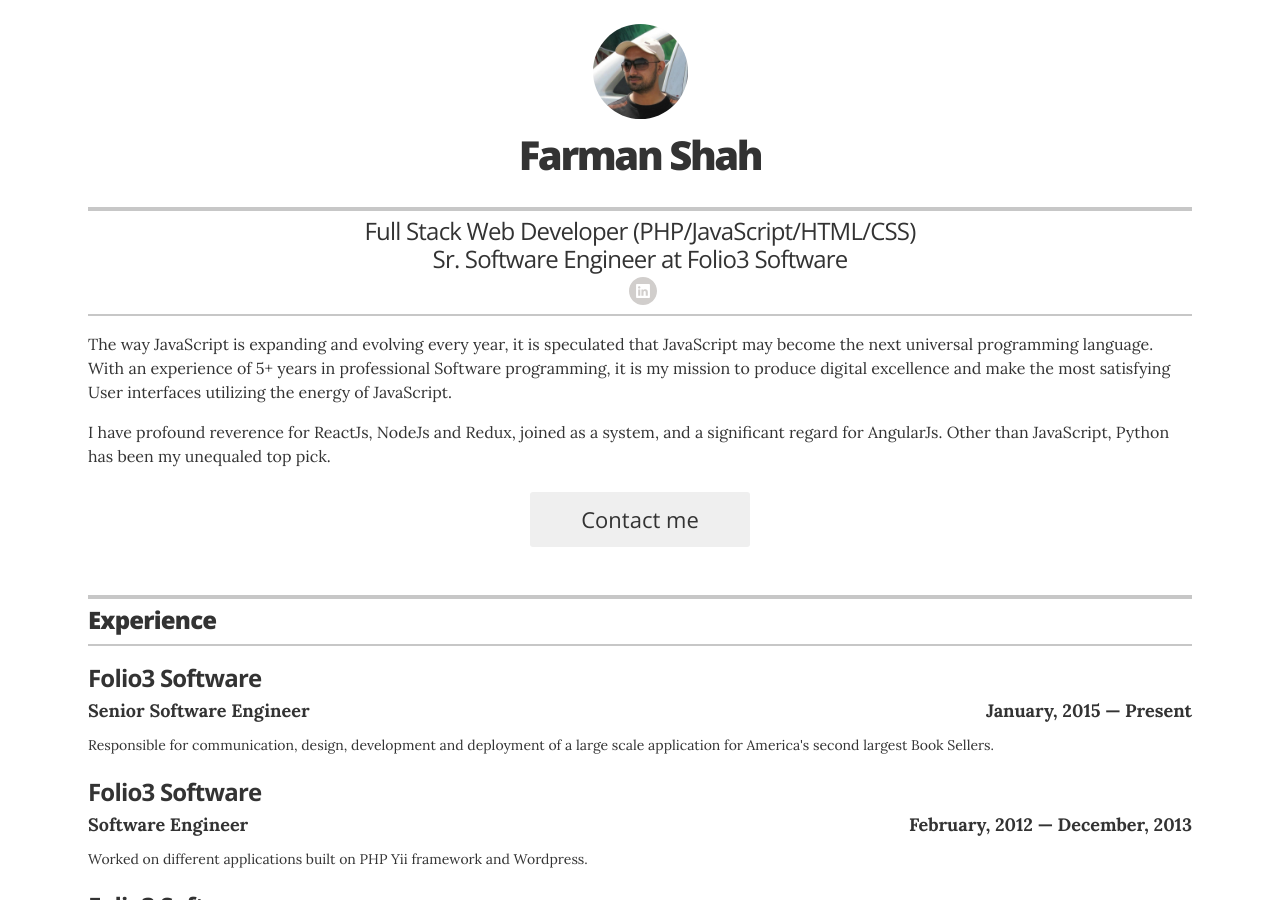
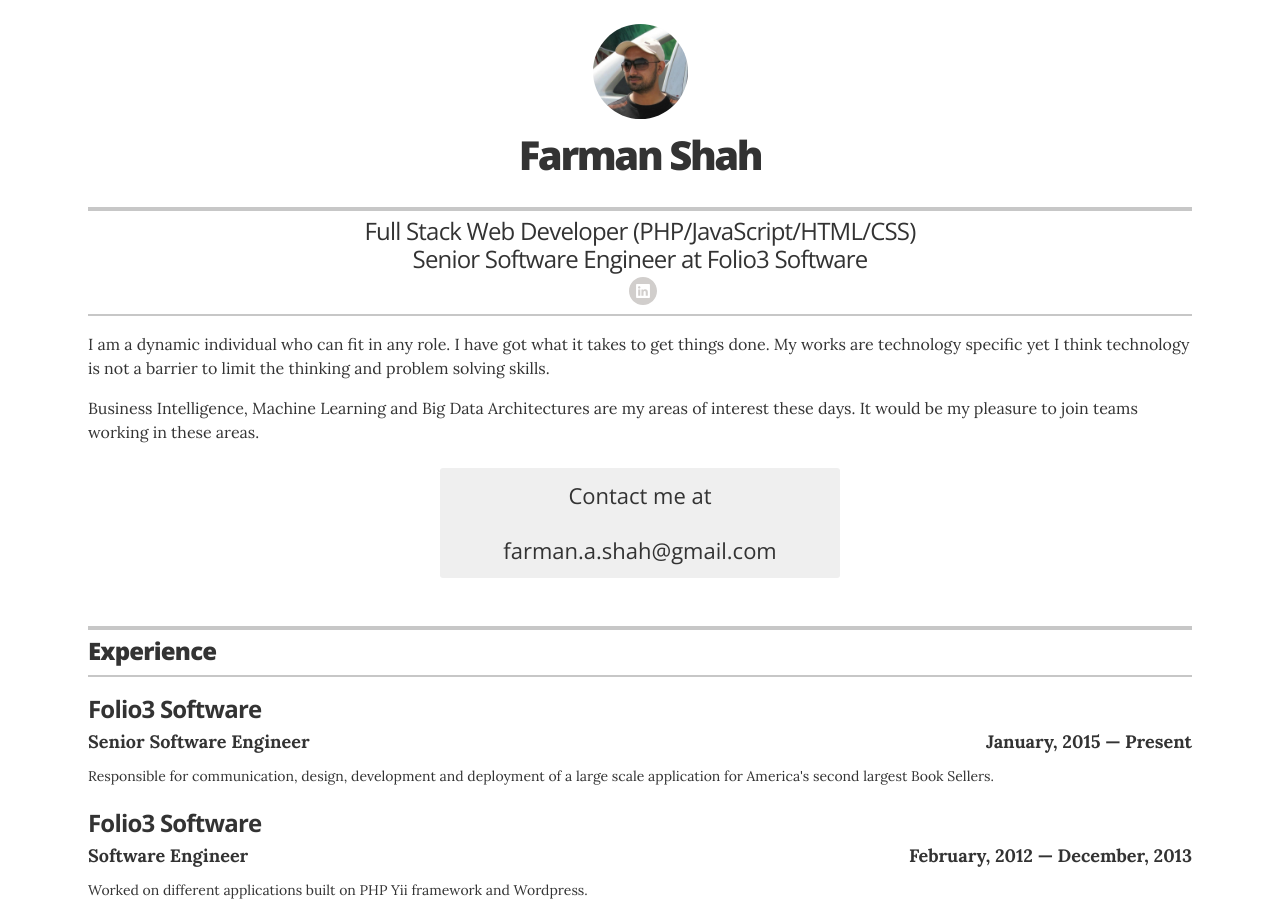
Before and after one commit to farman-a-shah/farman-a-shah.github.io, a Jekyll site: the page built from index.html, in a window 1280 px wide and 900 px high. Built offline with Jekyll 4.4.1, drawn with Linux system fonts in a browser that asks for light colours.

Commit message:
Updated about myself.

```diff
--- a/_config.yml
+++ b/_config.yml
@@ -18,21 +18,16 @@
     Full Stack Web Developer (PHP/JavaScript/HTML/CSS)
   </div>
   <div>
-    Sr. Software Engineer at Folio3 Software
+    Senior Software Engineer at Folio3 Software
   </div>
 resume_contact_email:           "farman.a.shah@gmail.com"
 resume_header_contact_info:     "farman.a.shah@gmail.com"
 resume_header_intro:            |
   <p>
-    The way JavaScript is expanding and evolving every year,
-    it is speculated that JavaScript may become the next universal programming language.
-    With an experience of 5+ years in professional Software programming,
-    it is my mission to produce digital excellence and make the most satisfying
-    User interfaces utilizing the energy of JavaScript.
+    I am a dynamic individual who can fit in any role. I have got what it takes to get things done. My works are technology specific yet I think technology is not a barrier to limit the thinking and problem solving skills.
   </p>
   <p>
-    I have profound reverence for ReactJs, NodeJs and Redux, joined as a system,
-    and a significant regard for AngularJs. Other than JavaScript, Python has been my unequaled top pick.
+    Business Intelligence, Machine Learning and Big Data Architectures are my areas of interest these days. It would be my pleasure to join teams working in these areas.
   </p>
 
 # use "yes" to display the email contact button,
--- a/_layouts/resume.html
+++ b/_layouts/resume.html
@@ -38,7 +38,8 @@
         </div>
 
         {% if site.resume_looking_for_work == 'yes' %}
-        <a href="mailto:{{ site.resume_contact_email }}" class="contact-button no-print" itemprop="email">Contact me</a>
+        <!--<a href="mailto:{{ site.resume_contact_email }}" class="contact-button no-print" itemprop="email">Contact me</a>-->
+		<a class="contact-button not-looking no-print">Contact me at farman.a.shah@gmail.com</a>
         {% elsif site.resume_looking_for_work == 'no' %}
         <a class="contact-button not-looking no-print">I'm not looking for work right now.</a>
         {% else %}
```
